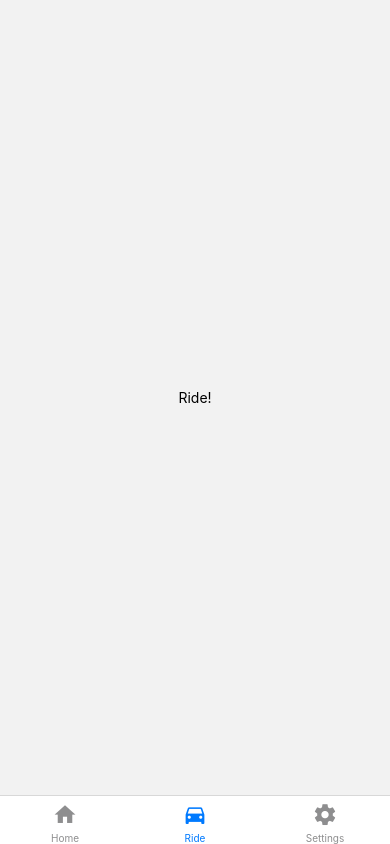
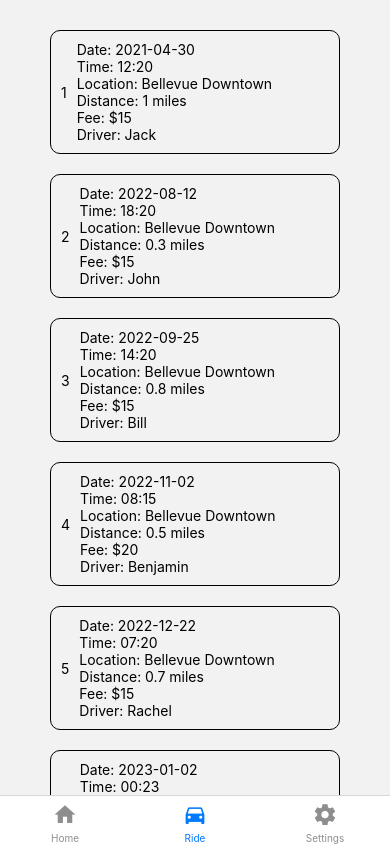
Before and after one commit to HuskyLovesShare/CarPool, a React Native app: screen /Ride in a window 390 px wide. Built offline with nearby package versions, Linux system fonts and the light colour scheme.

Commit message:
update on moreinfo screen and ride screen

```diff
--- a/components/Home/ChooseMoreInfoScreen.js
+++ b/components/Home/ChooseMoreInfoScreen.js
@@ -1,17 +1,81 @@
-import React from "react";
-import { View, Button, Text } from "react-native";
+import React, {useState} from "react";
+import {View, Button, Text, ScrollView, TextInput, StyleSheet} from "react-native";
+import DateTimePicker from "@react-native-community/datetimepicker";
+import * as styles from "react-dom/test-utils";
 
 export default function ChooseMoreInfoScreen({ navigation, route }) {
+    const [address, setAddress] = useState("");
+    const [number, setNumber] = useState(null);
+    const [date, setDate] = useState(new Date());
+    const styles = StyleSheet.create({
+        input: {
+            height: 30,
+            margin: 12,
+            borderWidth: 1,
+            padding: 10,
+            width: 200,
+        },
+    });
   console.log(route.params);
 
+  const onChange = (event, selectedDate) => {
+      const currentDate = selectedDate;
+      setDate(currentDate);
+  };
+
   return (
-    <View style={{ flex: 1, alignItems: "center", justifyContent: "center" }}>
+    // <View style={{ flex: 1, alignItems: "center", justifyContent: "center" }}>
+      <ScrollView
+          contentContainerStyle={{ marginTop: 50, marginHorizontal: 30 }}
+          keyboardShouldPersistTaps="handled"
+      >
       <Text>{route.params.isToNEU ? "is to NEU" : "is Leave NEU"}</Text>
       <Text>
         {route.params.isDriver ? "is Driver: true" : "is Driver: false"}
       </Text>
-      <Text>{"Input Address"}</Text>
-      <Text>{"Input Time"}</Text>
+      <View
+          style={{ display: "flex", flexDirection: "row", alignItems: "center" }}
+      >
+          <Text>{"Address "}</Text>
+          <TextInput
+              style={styles.input}
+              onChangeText={setAddress}
+              value={address}
+              placeholder=""
+          />
+      </View>
+
+      <View
+          style={{ display: "flex", flexDirection: "row", alignItems: "center" }}
+      >
+          <DateTimePicker
+              testID="dateTimePicker"
+              value={date}
+              mode={"date"}
+              is24Hour={true}
+              onChange={onChange}
+          />
+          <DateTimePicker
+              testID="dateTimePicker"
+              value={date}
+              mode={"time"}
+              is24Hour={true}
+              onChange={onChange}
+          />
+      </View>
+
+      <View
+          style={{ display: "flex", flexDirection: "row", alignItems: "center" }}
+      >
+          <Text>{"Number of People "}</Text>
+          <TextInput
+              style={styles.input}
+              onChangeText={setNumber}
+              value={number}
+              placeholder="0"
+              keyboardType="numeric"
+          />
+      </View>
       <Button
         title="Continue"
         onPress={() =>
@@ -20,7 +84,6 @@ export default function ChooseMoreInfoScreen({ navigation, route }) {
             isToNEU: route.params.isToNEU,
           })
         }
-      />
-    </View>
+      /></ScrollView>
   );
 }
--- /dev/null
+++ b/components/Ride/RideHistoryCard.js
@@ -0,0 +1,38 @@
+import React, { useState } from "react";
+import { Text, View, Pressable } from "react-native";
+
+export default function RideHistoryCard(props) {
+  const rideInfo = props.rideInfo;
+
+  return (
+    <Pressable
+      style={{
+        display: "flex",
+        flexDirection: "row",
+        borderWidth: 1,
+        marginVertical: 10,
+        padding: 10,
+        borderRadius: 10,
+      }}
+      onPress={props.onPressed}
+    >
+      <View
+        style={{
+          alignItems: "center",
+          justifyContent: "center",
+          marginRight: 10,
+        }}
+      >
+        <Text>{props.index + 1}</Text>
+      </View>
+      <View>
+        <Text>{`Date: ${rideInfo.date}`}</Text>
+        <Text>{`Time: ${rideInfo.time}`}</Text>
+        <Text>{`Location: ${rideInfo.location}`}</Text>
+        <Text>{`Distance: ${rideInfo.distance} miles`}</Text>
+        <Text>{`Fee: $${rideInfo.fee}`}</Text>
+        <Text>{`Driver: ${rideInfo.driver}`}</Text>
+      </View>
+    </Pressable>
+  );
+}
--- /dev/null
+++ b/components/Ride/RideScreen.js
@@ -0,0 +1,86 @@
+import React, { useState } from "react";
+import {ScrollView, Text, View} from "react-native";
+import RideHistoryCard from "./RideHistoryCard";
+
+export default function RideScreen({ navigation, route }) {
+  const [rides, setRides] = useState([
+    {
+      date: "2022-11-02",
+      time: "08:15",
+      location: "Bellevue Downtown",
+      distance: 0.5,
+      fee: 20,
+      totalPositions: 3,
+      driver: "Benjamin",
+    },
+    {
+      date: "2022-08-12",
+      time: "18:20",
+      location: "Bellevue Downtown",
+      distance: 0.3,
+      fee: 15,
+      totalPositions: 3,
+      driver: "John",
+    },
+
+    {
+      date: "2022-09-25",
+      time: "14:20",
+      location: "Bellevue Downtown",
+      distance: 0.8,
+      fee: 15,
+      totalPositions: 3,
+      driver: "Bill",
+    },
+    {
+      date: "2021-04-30",
+      time: "12:20",
+      location: "Bellevue Downtown",
+      distance: 1.0,
+      fee: 15,
+      totalPositions: 3,
+      driver: "Jack",
+    },
+    {
+      date: "2023-01-02",
+      time: "00:23",
+      location: "Bellevue Downtown",
+      distance: 0.1,
+      fee: 15,
+      totalPositions: 3,
+      driver: "Julie",
+    },
+    {
+      date: "2022-12-22",
+      time: "07:20",
+      location: "Bellevue Downtown",
+      distance: 0.7,
+      fee: 15,
+      totalPositions: 3,
+      driver: "Rachel",
+    },
+  ]);
+
+  return (
+    <ScrollView style={{ marginTop: 20 }}>
+      <View style={{ justifyContent: "center", marginHorizontal: 50 }}>
+        {rides
+          .sort((a, b) => (a.date > b.date ? 1 : (a.date < b.date ? -1 : a.date > b.date ? 1 : -1)))
+          .map((rideInfo, index) => (
+            <RideHistoryCard
+              key={index}
+              index={index}
+              rideInfo={rideInfo}
+              onPressed={() => {
+                navigation.navigate("Ride History Detail", {
+                  rideInfo: rideInfo,
+                  isDriver: route.params.isDriver,
+                  isToNEU: route.params.isToNEU,
+                });
+              }}
+            />
+          ))}
+      </View>
+    </ScrollView>
+  );
+}
--- a/components/RideScreen.js
+++ /dev/null
@@ -1,10 +0,0 @@
-import React, { useState } from "react";
-import { Text, View } from "react-native";
-
-export default function RideScreen() {
-  return (
-    <View style={{ flex: 1, justifyContent: "center", alignItems: "center" }}>
-      <Text>Ride!</Text>
-    </View>
-  );
-}
--- a/components/Tabs.js
+++ b/components/Tabs.js
@@ -3,7 +3,7 @@ import { createBottomTabNavigator } from "@react-navigation/bottom-tabs";
 import { MaterialCommunityIcons } from "@expo/vector-icons";
 
 import HomeScreen from "./Home/HomeScreen";
-import RideScreen from "./RideScreen";
+import RideScreen from "./Ride/RideScreen";
 import SettingsScreen from "./SettingsScreen";
 
 const Tab = createBottomTabNavigator();
```
Also changed, not shown: components/Ride/RideDetailHistoryScreen.js (added, +22 -0 lines), components/Ride/RideNavigator.js (added, +43 -0 lines).
